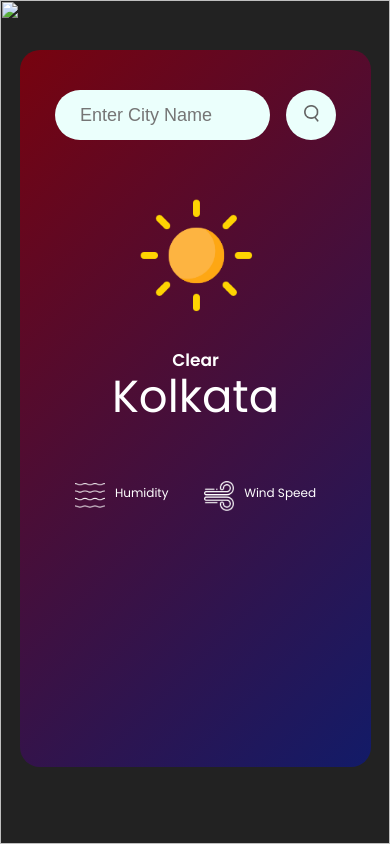
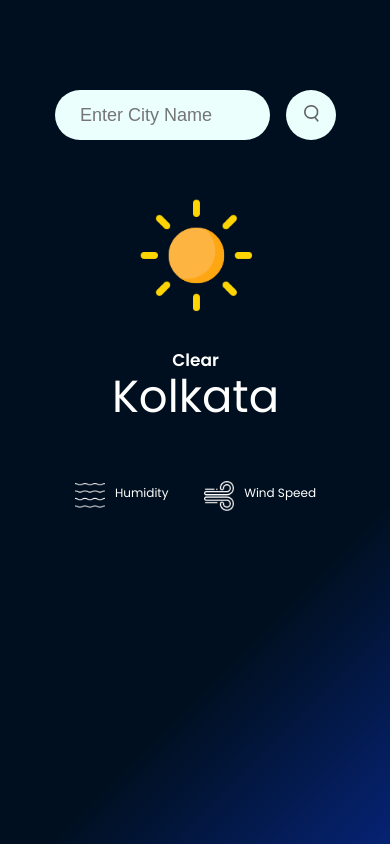
Before and after one commit to Shaw145/Weather-App, a plain HTML site: page index.html in a window 390 px wide. Drawn offline with Linux system fonts and the light colour scheme; no server answers.

Commit message:
new style added

```diff
--- a/app.js
+++ b/app.js
@@ -1,6 +1,7 @@
 const searchBox = document.querySelector(".search-box input");
 const searchBtn = document.querySelector("#search");
 const weatherIcon = document.querySelector(".weather-icon");
+const appContainer = document.querySelector(".app-container");
 
 
 const weatherApiKey = 'b2fa3271ab55c9c76e1b2a2d1afd0478';
@@ -29,13 +30,13 @@ async function checkWeather(city){
 
     if(response.status === 404){
         document.querySelector(".error").style.display = 'block';
-        document.querySelector(".weather").style.display = "none";
-        document.getElementById("city-img").src = "images/weather.jpg";
+        document.querySelector(".weather").style.visibility = "hidden";
+        appContainer.style.backgroundImage = `linear-gradient(rgba(0,0,0,0.5), rgba(0,0,0,0.5)), url("images/weather.jpg")`;
     }
     else{
         setTimeout(()=>{
             updateData(data);
-        },200)
+        },500)
     }
 }
 
@@ -92,7 +93,7 @@ async function generateImage(city){
 
     const img = data.results[0].urls.full;
 
-    document.getElementById("city-img").src = img;
+    appContainer.style.backgroundImage = `linear-gradient(rgba(0,0,0,0.4), rgba(0,0,0,0.4)), url(${img})`;
 
 }
 
--- a/index.html
+++ b/index.html
@@ -15,8 +15,6 @@
         <div class="loader"></div>
     </div>
 
-
-    <img src="" alt="" id="city-img">
 
     <div class="app-container">
         <div class="search-box">
--- a/style.css
+++ b/style.css
@@ -12,26 +12,22 @@
 html, body{
     height: 100%;
     width: 100%;
-    background-color: #222;
+    background: hsla(296, 100%, 6%, 1);
+    background: linear-gradient(135deg, rgb(0, 15, 31) 72%, rgb(6, 35, 116) 100%);
     overflow: hidden;
     font-family: "poppins", sans-serif;
-}
-
-#city-img{
-    width: 60%;
-    height: 100vh;
-    object-fit: cover;
-    position: relative;
+    display: flex;
+    justify-content: center;
+    align-items: center;
 }
 
 .app-container{
     position: absolute;
-    top: 30px;
-    right: 150px;
     width: 90%;
     max-width: 470px;
-    background: linear-gradient(135deg, hsla(354, 95%, 24%, 1) 0%, hsla(234, 70%, 24%, 1) 100%);
-    margin: 100px auto 0; /********/
+    /* background-image: linear-gradient(rgba(0,0,0,0.6), rgba(0,0,0,0.6)), url("images/weather.jpg"); */
+    background-size: cover;
+    background-position: center;
     border-radius: 20px;
     padding: 40px 35px;
     text-align: center;
@@ -136,35 +132,10 @@ html, body{
 
 
 @media screen and (max-width:1000px) {
-    body{
-        display: flex;
-        justify-content: center;
-        align-items: center;
-    }
-    #city-img{
-        width: 100%;
-        height: 100vh;
-    }
-    .app-container{
-        position: absolute;
-        top: 10px;
-        right: 100px;
-        width: 90%;
-        max-width: 470px;
-    }
+
 }
 
 @media screen and (max-width:550px) {
-    body{
-        display: flex;
-        justify-content: center;
-        align-items: center;
-    }
-    #city-img{
-        width: 100%;
-        height: 100%;
-        object-fit: cover;
-    }
     .app-container{
         top: 50px;
         left: 20px;
```
Also changed, not shown: 2 other files.
